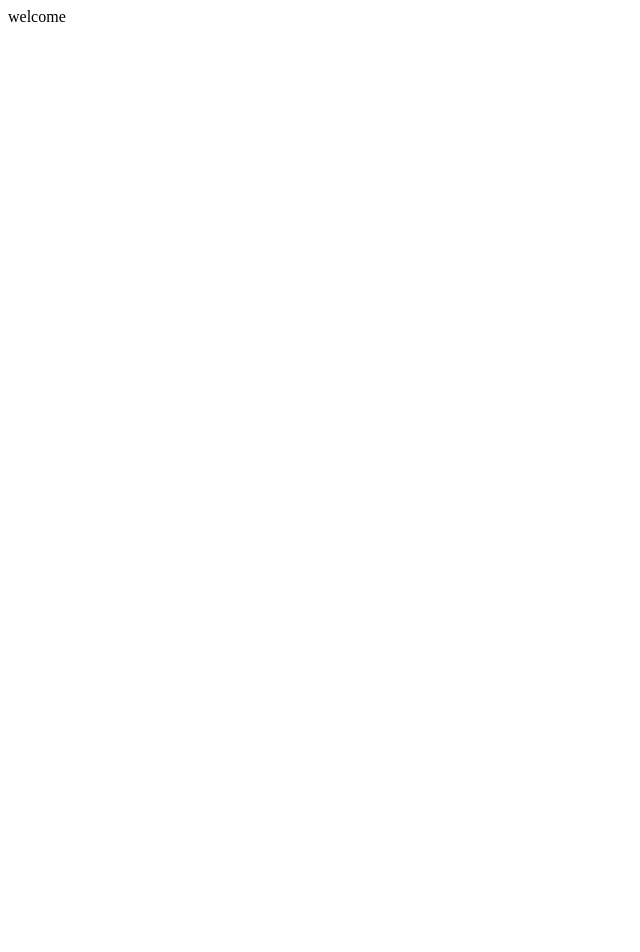
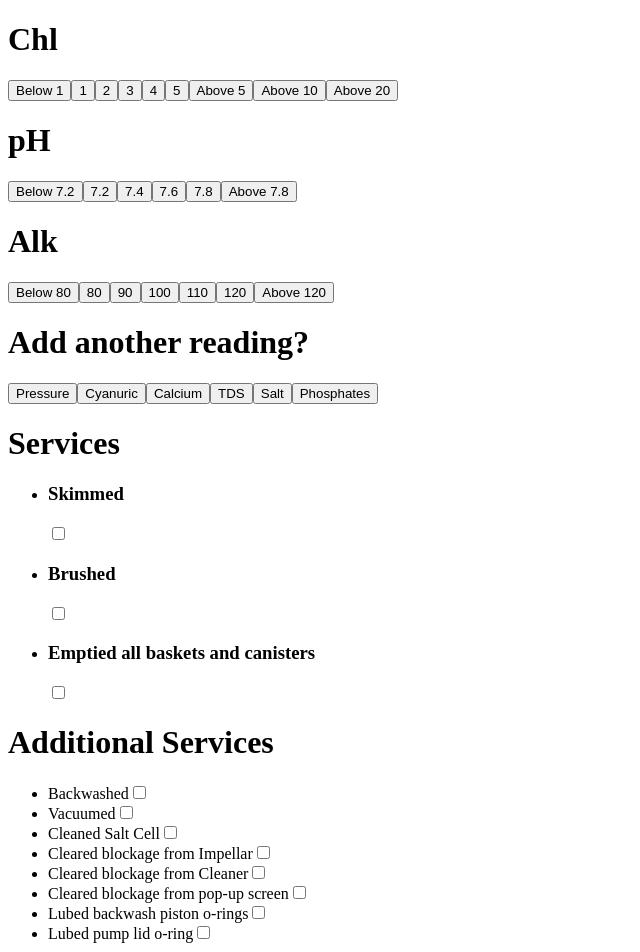
Before and after one commit to robertmills1985/pool-service, a React (Create React App) app: page / in a window 1280 px wide. Shown: the top 952 px of the page, without its empty margins (0-640 px from the left). Before the commit the page ends 800 px from the top, so only its background shows below. Built offline with nearby package versions, Linux system fonts and the light colour scheme; the HTML template or start-up script is replaced by a standard one.

Commit message:
second commit

```diff
--- a/public/index.html
+++ b/public/index.html
@@ -8,8 +8,6 @@
       manifest.json provides metadata used when your web app is added to the
       homescreen on Android. See https://developers.google.com/web/fundamentals/engage-and-retain/web-app-manifest/
     -->
-    <link rel="manifest" href="%PUBLIC_URL%/manifest.json">
-    <link rel="shortcut icon" href="%PUBLIC_URL%/favicon.ico">
     <!--
       Notice the use of %PUBLIC_URL% in the tags above.
       It will be replaced with the URL of the `public` folder during the build.
--- a/src/App.js
+++ b/src/App.js
@@ -1,10 +1,12 @@
 import React, { Component } from 'react';
+import ServiceReport from './ServiceReport/ServiceReport'
+
 
 class App extends Component {
 	render() {
 		return (
 			<div className="App">
-        welcome
+				<ServiceReport />
 			</div>
 		);
 	}
--- /dev/null
+++ b/src/ServiceReport/ServiceReport.js
@@ -0,0 +1,62 @@
+import React, { Component } from 'react';
+import ChemReadings from './components/ChemReadings';
+import Services from './components/Services';
+import Additional from './components/Addtional';
+
+var chlReadings = [ 'Below 1', '1', '2', '3', '4', '5', 'Above 5', 'Above 10', 'Above 20' ];
+
+class ServiceReport extends Component {
+	constructor() {
+		super();
+
+		this.state = {};
+	}
+	b1() {
+		alert(chlReadings[0]);
+	}
+	chl1() {
+		alert(chlReadings[1]);
+	}
+	chl2() {
+		alert(chlReadings[2]);
+	}
+	chl3() {
+		alert(chlReadings[3]);
+	}
+	chl4() {
+		alert(chlReadings[4]);
+	}
+	chl5() {
+		alert(chlReadings[5]);
+	}
+	a5() {
+		alert(chlReadings[6]);
+	}
+	a10() {
+		alert(chlReadings[7]);
+	}
+	a20() {
+		alert(chlReadings[8]);
+	}
+	render() {
+		return (
+			<div>
+				<ChemReadings
+					b1={() => this.b1()}
+					chl1={() => this.chl1()}
+					chl1={() => this.chl1()}
+					chl2={() => this.chl2()}
+					chl3={() => this.chl3()}
+					chl4={() => this.chl4()}
+					chl5={() => this.chl5()}
+					a5={() => this.a5()}
+					a10={() => this.a10()}
+					a20={() => this.a20()}
+				/>
+				<Services />
+				<Additional />
+			</div>
+		);
+	}
+}
+export default ServiceReport;
--- /dev/null
+++ b/src/ServiceReport/components/Addtional.js
@@ -0,0 +1,61 @@
+import React from 'react';
+
+const Additional = (props) => (
+	<div>
+		<div>
+			<h1>Additional Services</h1>
+			<ul>
+				<li>
+					<label>
+						Backwashed
+						<input type="checkbox" />
+					</label>
+				</li>
+				<li>
+					<label>
+						Vacuumed
+						<input type="checkbox" />
+					</label>
+				</li>
+				<li>
+					<label>
+						Cleaned Salt Cell
+						<input type="checkbox" />
+					</label>
+				</li>
+				<li>
+					<label>
+						Cleared blockage from Impellar
+						<input type="checkbox" />
+					</label>
+				</li>
+				<li>
+					<label>
+						Cleared blockage from Cleaner
+						<input type="checkbox" />
+					</label>
+				</li>
+				<li>
+					<label>
+						Cleared blockage from pop-up screen
+						<input type="checkbox" />
+					</label>
+				</li>
+				<li>
+					<label>
+						Lubed backwash piston o-rings
+						<input type="checkbox" />
+					</label>
+				</li>
+				<li>
+					<label>
+						Lubed pump lid o-ring
+						<input type="checkbox" />
+					</label>
+				</li>
+			</ul>
+		</div>
+	</div>
+);
+
+export default Additional;
--- /dev/null
+++ b/src/ServiceReport/components/ChemReadings.js
@@ -0,0 +1,49 @@
+import React from 'react';
+
+const ChemReadings = (props) => (
+	<div>
+		{' '}
+		<div id="chl">
+			<h1>Chl</h1>
+			<button onClick={props.b1}>Below 1</button>
+			<button onClick={props.chl1}>1</button>
+			<button onClick={props.chl2}>2</button>
+			<button onClick={props.chl3}>3</button>
+			<button onClick={props.chl4}>4</button>
+			<button onClick={props.chl5}>5</button>
+			<button onClick={props.a5}>Above 5</button>
+			<button onClick={props.a10}>Above 10</button>
+			<button onClick={props.a20}>Above 20</button>
+		</div>
+		<div id="pH">
+			<h1>pH</h1>
+			<button>Below 7.2</button>
+			<button>7.2</button>
+			<button>7.4</button>
+			<button>7.6</button>
+			<button>7.8</button>
+			<button>Above 7.8</button>
+		</div>
+		<div id="alk">
+			<h1>Alk</h1>
+			<button>Below 80</button>
+			<button>80</button>
+			<button>90</button>
+			<button>100</button>
+			<button>110</button>
+			<button>120</button>
+			<button>Above 120</button>
+		</div>
+		<div id="add">
+			<h1>Add another reading?</h1>
+			<button>Pressure</button>
+			<button>Cyanuric</button>
+			<button>Calcium</button>
+			<button>TDS</button>
+			<button>Salt</button>
+			<button>Phosphates</button>
+		</div>
+	</div>
+);
+
+export default ChemReadings;
--- /dev/null
+++ b/src/ServiceReport/components/Services.js
@@ -0,0 +1,29 @@
+import React from 'react';
+
+const Services = (props) => (
+	<div>
+		<h1>Services</h1>
+		<ul>
+			<li>
+				<label>
+					<h3>Skimmed</h3>
+					<input type="checkbox" />
+				</label>
+			</li>
+			<li>
+				<label>
+					<h3>Brushed</h3>
+					<input type="checkbox" />
+				</label>
+			</li>
+			<li>
+				<label>
+					<h3>Emptied all baskets and canisters</h3>
+					<input type="checkbox" />
+				</label>
+			</li>
+		</ul>
+	</div>
+);
+
+export default Services
```
Lines whose indentation alone changed are shown as unchanged.
